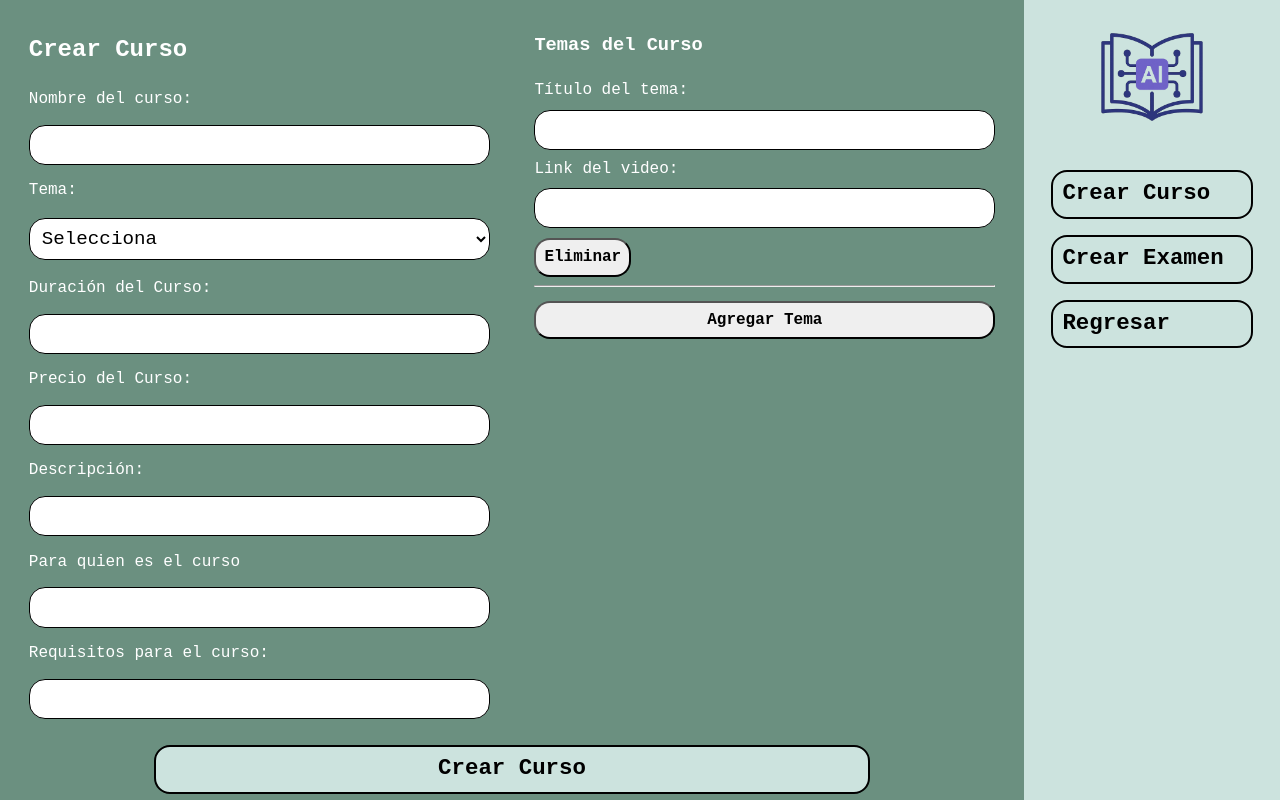
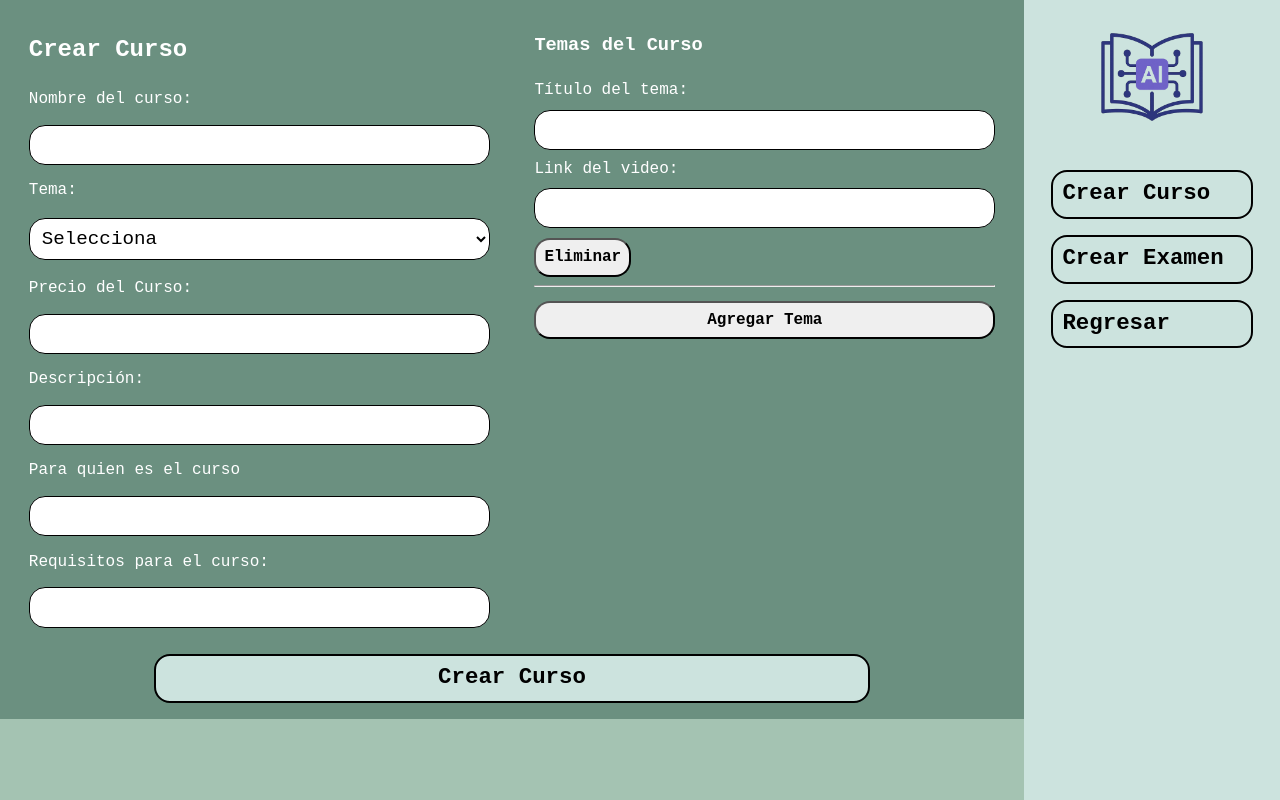
Before and after one commit to JAKAss07/ProyectoCursos, a PHP site: page /PHP/CRUD_Curso/CrearCurso.php in a window 1280 px wide. Run offline with PHP 8.4, Linux system fonts and the light colour scheme.

Commit message:
Cambios JC - Se modifico el formulario de crear curso

```diff
--- a/PHP/CRUD_Curso/CrearCurso.php
+++ b/PHP/CRUD_Curso/CrearCurso.php
@@ -52,9 +52,6 @@
                                 </select>
                             </div>
 
-                            <label for="duracionCurso">Duración del Curso:</label>
-                            <input type="text" id="duracionC" name="duracionC" required>
-
                             <label for="precioC">Precio del Curso:</label>
                             <input type="text" id="precioC" name="precioC" required>
 
```
